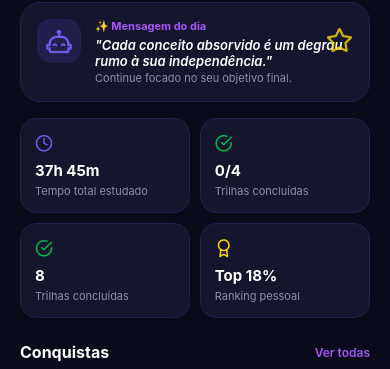
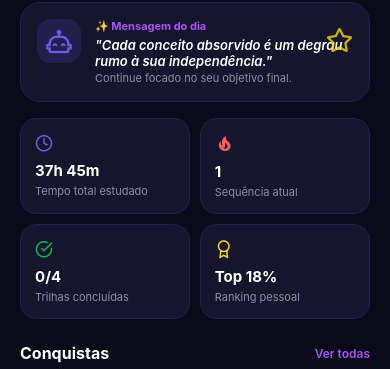
Before and after one commit to Glaudejane/StudyFlow, a React Native app: screen /Perfil in a window 390 px wide. Shown: the part 322-691 px from the top of the page. Built offline with nearby package versions, Linux system fonts and the light colour scheme.

Commit message:
Remove card duplicado e restaura card de sequencia no Perfil

```diff
--- a/screens/ProfileScreen.js
+++ b/screens/ProfileScreen.js
@@ -271,15 +271,16 @@ export default function ProfileScreen() {
                         <Text style={styles.quadLabel}>Tempo total estudado</Text>
                     </View>
                     <View style={styles.quadBox}>
+                        <MaterialCommunityIcons name="fire" size={20} color="#FF5C5C" style={styles.quadIcon} />
+                        <Text style={styles.quadValue}>{streak}</Text>
+                        <Text style={styles.quadLabel}>Sequência atual</Text>
+                    </View>
+                    <View style={styles.quadBox}>
                         <Feather name="check-circle" size={18} color="#00BA4A" style={styles.quadIcon} />
                         <Text style={styles.quadValue}>{trilhasConcluidas}/4</Text>
                         <Text style={styles.quadLabel}>Trilhas concluídas</Text>
                     </View>
-                    <View style={styles.quadBox}>
-                        <Feather name="check-circle" size={18} color="#00BA4A" style={styles.quadIcon} />
-                        <Text style={styles.quadValue}>8</Text>
-                        <Text style={styles.quadLabel}>Trilhas concluídas</Text>
-                    </View>
+
                     <View style={styles.quadBox}>
                         <Feather name="award" size={18} color="#FFD700" style={styles.quadIcon} />
                         <Text style={styles.quadValue}>Top 18%</Text>
```
